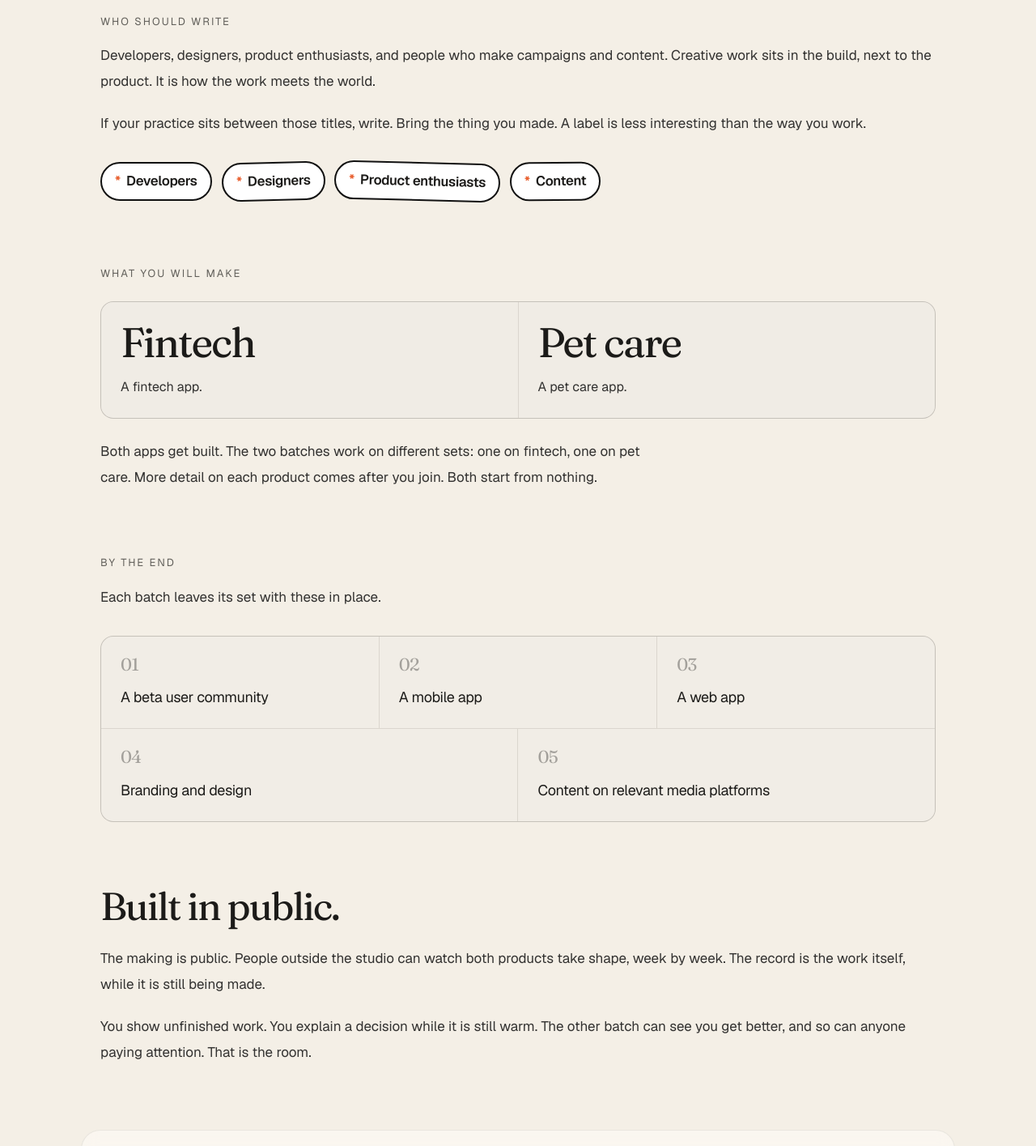
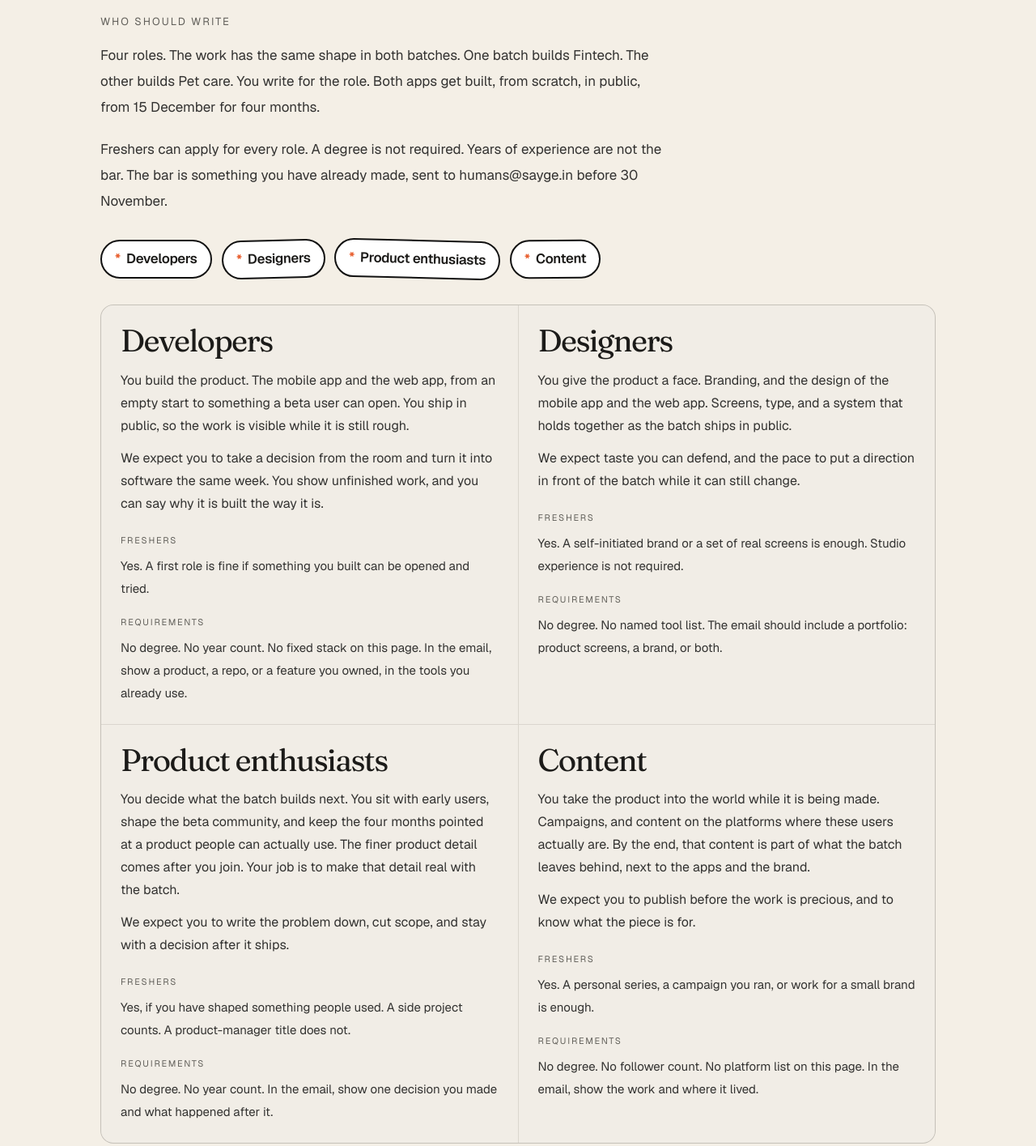
Before and after one commit to sayge-code-hub/sayge, a Next.js app: page /internship in a window 1280 px wide. Shown: the part 1040-2455 px from the top of the page at 81% size. Built offline with nearby package versions, Linux system fonts and the light colour scheme.

Commit message:
Add what each internship role actually does.
Developers, designers, product enthusiasts, and content each get the work, the expectation, and that freshers can apply.

Co-authored-by: adityaarana <adityaarana@outlook.com>

```diff
--- a/src/app/internship/page.tsx
+++ b/src/app/internship/page.tsx
@@ -34,7 +34,43 @@ const outcomes = [
   "Content on relevant media platforms",
 ];
 
-const roles = ["Developers", "Designers", "Product enthusiasts", "Content"];
+const roles = [
+  {
+    title: "Developers",
+    work: "You build the product. The mobile app and the web app, from an empty start to something a beta user can open. You ship in public, so the work is visible while it is still rough.",
+    expect:
+      "We expect you to take a decision from the room and turn it into software the same week. You show unfinished work, and you can say why it is built the way it is.",
+    freshers: "Yes. A first role is fine if something you built can be opened and tried.",
+    requirements:
+      "No degree. No year count. No fixed stack on this page. In the email, show a product, a repo, or a feature you owned, in the tools you already use.",
+  },
+  {
+    title: "Designers",
+    work: "You give the product a face. Branding, and the design of the mobile app and the web app. Screens, type, and a system that holds together as the batch ships in public.",
+    expect:
+      "We expect taste you can defend, and the pace to put a direction in front of the batch while it can still change.",
+    freshers: "Yes. A self-initiated brand or a set of real screens is enough. Studio experience is not required.",
+    requirements:
+      "No degree. No named tool list. The email should include a portfolio: product screens, a brand, or both.",
+  },
+  {
+    title: "Product enthusiasts",
+    work: "You decide what the batch builds next. You sit with early users, shape the beta community, and keep the four months pointed at a product people can actually use. The finer product detail comes after you join. Your job is to make that detail real with the batch.",
+    expect:
+      "We expect you to write the problem down, cut scope, and stay with a decision after it ships.",
+    freshers: "Yes, if you have shaped something people used. A side project counts. A product-manager title does not.",
+    requirements:
+      "No degree. No year count. In the email, show one decision you made and what happened after it.",
+  },
+  {
+    title: "Content",
+    work: "You take the product into the world while it is being made. Campaigns, and content on the platforms where these users actually are. By the end, that content is part of what the batch leaves behind, next to the apps and the brand.",
+    expect: "We expect you to publish before the work is precious, and to know what the piece is for.",
+    freshers: "Yes. A personal series, a campaign you ran, or work for a small brand is enough.",
+    requirements:
+      "No degree. No follower count. No platform list on this page. In the email, show the work and where it lived.",
+  },
+];
 
 export const metadata: Metadata = {
   title: foundingTitle,
@@ -159,25 +195,50 @@ export default function FoundingPage() {
             <h2 id="roles-heading" className="text-[13px] tracking-[0.16em] text-muted uppercase">
               Who should write
             </h2>
-            <div className="mt-4 space-y-5 text-[17px] leading-8 text-foreground/85">
+            <div className="mt-4 max-w-[62ch] space-y-5 text-[17px] leading-8 text-foreground/85">
               <p>
-                Developers, designers, product enthusiasts, and people who make campaigns and
-                content. Creative work sits in the build, next to the product. It is how the work
-                meets the world.
+                Four roles. The work has the same shape in both batches. One batch builds Fintech.
+                The other builds Pet care. You write for the role. Both apps get built, from
+                scratch, in public, from 15 December for four months.
               </p>
               <p>
-                If your practice sits between those titles, write. Bring the thing you made. A
-                label is less interesting than the way you work.
+                Freshers can apply for every role. A degree is not required. Years of experience
+                are not the bar. The bar is something you have already made, sent to {siteEmail}{" "}
+                before 30 November.
               </p>
             </div>
             <ul className="mt-8 flex flex-wrap gap-3">
               {roles.map((role) => (
-                <li key={role} className="founding-sticker">
+                <li key={role.title} className="founding-sticker">
                   <span aria-hidden="true">*</span>
-                  {role}
+                  {role.title}
                 </li>
               ))}
             </ul>
+            <ol className="mt-8 grid gap-px overflow-hidden rounded-2xl border border-black/10 bg-black/10 lg:grid-cols-2">
+              {roles.map((role) => (
+                <li key={role.title} className="min-w-0 bg-[#f7f3ec]/80 p-5 sm:p-6">
+                  <h3 className="font-display text-[clamp(1.8rem,3vw,2.4rem)] leading-none tracking-[-0.04em]">
+                    {role.title}
+                  </h3>
+                  <p className="mt-4 text-[16px] leading-7 text-foreground/85">{role.work}</p>
+                  <p className="mt-3 text-[16px] leading-7 text-foreground/85">{role.expect}</p>
+                  <p className="mt-4 text-[15px] leading-7 text-foreground/85">
+                    <span className="text-[11px] tracking-[0.16em] text-muted uppercase">Freshers</span>
+                    <span className="mt-1 block">{role.freshers}</span>
+                  </p>
+                  <p className="mt-3 text-[15px] leading-7 text-foreground/85">
+                    <span className="text-[11px] tracking-[0.16em] text-muted uppercase">
+                      Requirements
+                    </span>
+                    <span className="mt-1 block">{role.requirements}</span>
+                  </p>
+                </li>
+              ))}
+            </ol>
+            <p className="mt-6 max-w-[62ch] text-[17px] leading-8 text-foreground/85">
+              If your practice sits between these titles, write anyway. Bring the thing you made.
+            </p>
           </section>
 
           <section aria-labelledby="products-heading" className="mt-16 md:mt-20">
```
